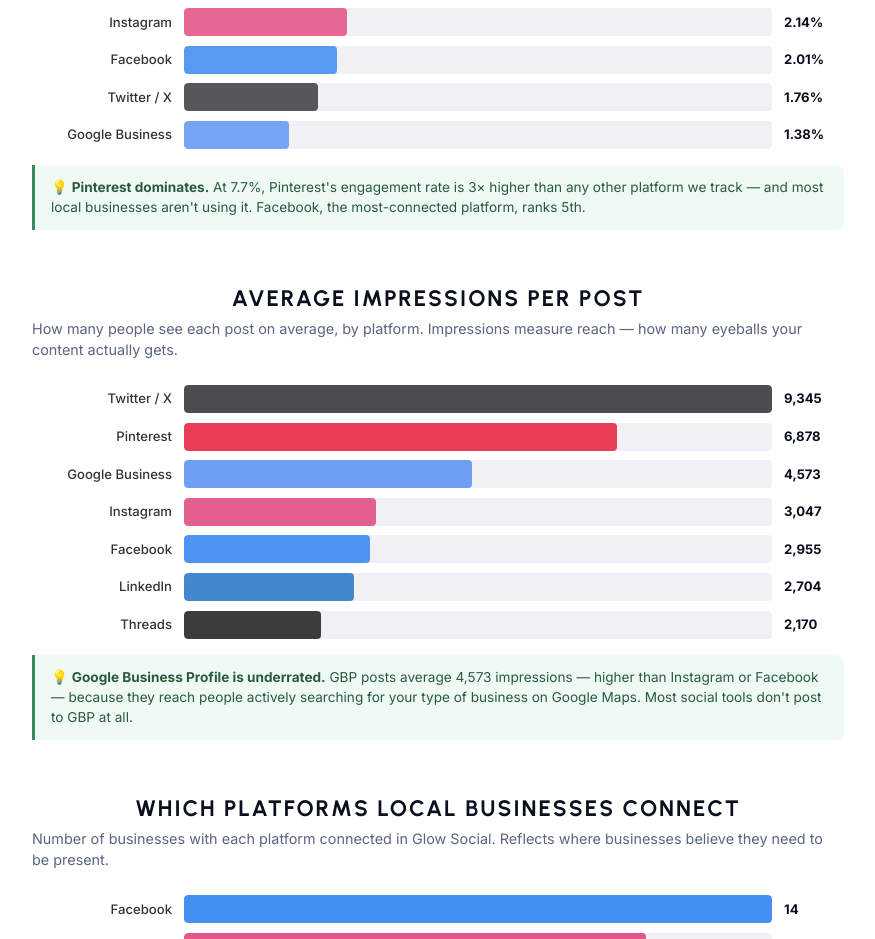
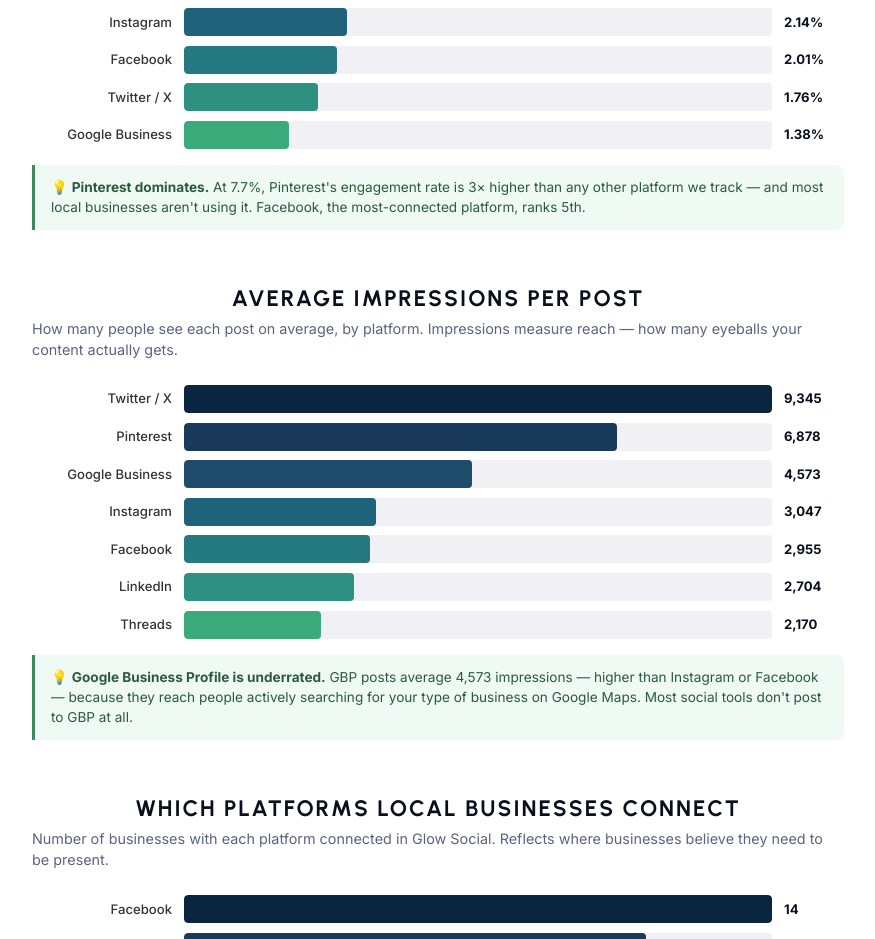
Before and after one commit to glowsocial/glowsocial.com, a Next.js app: page /research in a window 1280 px wide. Shown: the part 1093-2032 px from the top of the page, without its empty margins (202-1077 px from the left). Built offline with nearby package versions, Linux system fonts and the light colour scheme.

Commit message:
fix: replace rainbow platform colors with clean ranked color scale on research charts

```diff
--- a/app/research/page.js
+++ b/app/research/page.js
@@ -4,36 +4,42 @@ export const metadata = {
     "Original research from Glow Social: how local businesses actually use social media in 2026. Platform engagement rates, posting frequency, and the surprising winner no one talks about.",
 };
 
+// Ranked color scale — position 0 = darkest, fades lighter down the list
+const RANK_COLORS = [
+  "#0a2540", "#1a3a5c", "#1e4d6b", "#1e637a",
+  "#257a82", "#2e9080", "#3aaa7a", "#5ec498", "#8ddcba",
+];
+
 const engagementData = [
-  { platform: "Pinterest", rate: 7.7, color: "#e60023", posts: 26 },
-  { platform: "Threads", rate: 2.61, color: "#000000", posts: 100 },
-  { platform: "LinkedIn", rate: 2.24, color: "#0a66c2", posts: 249 },
-  { platform: "Instagram", rate: 2.14, color: "#e1306c", posts: 228 },
-  { platform: "Facebook", rate: 2.01, color: "#1877f2", posts: 258 },
-  { platform: "Twitter / X", rate: 1.76, color: "#14171a", posts: 15 },
-  { platform: "Google Business", rate: 1.38, color: "#4285f4", posts: 100 },
+  { platform: "Pinterest", rate: 7.7, posts: 26 },
+  { platform: "Threads", rate: 2.61, posts: 100 },
+  { platform: "LinkedIn", rate: 2.24, posts: 249 },
+  { platform: "Instagram", rate: 2.14, posts: 228 },
+  { platform: "Facebook", rate: 2.01, posts: 258 },
+  { platform: "Twitter / X", rate: 1.76, posts: 15 },
+  { platform: "Google Business", rate: 1.38, posts: 100 },
 ];
 
 const impressionsData = [
-  { platform: "Twitter / X", impressions: 9345, color: "#14171a" },
-  { platform: "Pinterest", impressions: 6878, color: "#e60023" },
-  { platform: "Google Business", impressions: 4573, color: "#4285f4" },
-  { platform: "Instagram", impressions: 3047, color: "#e1306c" },
-  { platform: "Facebook", impressions: 2955, color: "#1877f2" },
-  { platform: "LinkedIn", impressions: 2704, color: "#0a66c2" },
-  { platform: "Threads", impressions: 2170, color: "#000000" },
+  { platform: "Twitter / X", impressions: 9345 },
+  { platform: "Pinterest", impressions: 6878 },
+  { platform: "Google Business", impressions: 4573 },
+  { platform: "Instagram", impressions: 3047 },
+  { platform: "Facebook", impressions: 2955 },
+  { platform: "LinkedIn", impressions: 2704 },
+  { platform: "Threads", impressions: 2170 },
 ];
 
 const connectedData = [
-  { platform: "Facebook", count: 14, color: "#1877f2" },
-  { platform: "Instagram", count: 11, color: "#e1306c" },
-  { platform: "LinkedIn", count: 7, color: "#0a66c2" },
-  { platform: "Twitter / X", count: 6, color: "#14171a" },
-  { platform: "Google Business", count: 5, color: "#4285f4" },
-  { platform: "Threads", count: 5, color: "#000000" },
-  { platform: "Pinterest", count: 4, color: "#e60023" },
-  { platform: "YouTube", count: 3, color: "#ff0000" },
-  { platform: "TikTok", count: 1, color: "#69c9d0" },
+  { platform: "Facebook", count: 14 },
+  { platform: "Instagram", count: 11 },
+  { platform: "LinkedIn", count: 7 },
+  { platform: "Twitter / X", count: 6 },
+  { platform: "Google Business", count: 5 },
+  { platform: "Threads", count: 5 },
+  { platform: "Pinterest", count: 4 },
+  { platform: "YouTube", count: 3 },
+  { platform: "TikTok", count: 1 },
 ];
 
 const scheduleData = [
@@ -349,8 +355,7 @@ export default function ResearchPage() {
                     className="bar-fill"
                     style={{
                       width: `${(d.rate / maxEngagement) * 100}%`,
-                      background: i === 0 ? "#3a8a5e" : d.color || "#aaa",
-                      opacity: i === 0 ? 1 : 0.7,
+                      background: RANK_COLORS[i] || RANK_COLORS[RANK_COLORS.length - 1],
                       animationDelay: `${i * 0.08}s`,
                     }}
                   />
@@ -382,8 +387,7 @@ export default function ResearchPage() {
                     className="bar-fill"
                     style={{
                       width: `${(d.impressions / maxImpressions) * 100}%`,
-                      background: d.color || "#aaa",
-                      opacity: 0.75,
+                      background: RANK_COLORS[i] || RANK_COLORS[RANK_COLORS.length - 1],
                       animationDelay: `${i * 0.08}s`,
                     }}
                   />
@@ -416,8 +420,7 @@ export default function ResearchPage() {
                     className="bar-fill"
                     style={{
                       width: `${(d.count / maxConnected) * 100}%`,
-                      background: d.color || "#aaa",
-                      opacity: 0.8,
+                      background: RANK_COLORS[i] || RANK_COLORS[RANK_COLORS.length - 1],
                       animationDelay: `${i * 0.08}s`,
                     }}
                   />
@@ -451,7 +454,7 @@ export default function ResearchPage() {
                     className="bar-fill"
                     style={{
                       width: `${d.pct}%`,
-                      background: i === 0 ? "#3a8a5e" : "#94aabb",
+                      background: RANK_COLORS[i] || RANK_COLORS[RANK_COLORS.length - 1],
                       animationDelay: `${i * 0.1}s`,
                     }}
                   />
```
